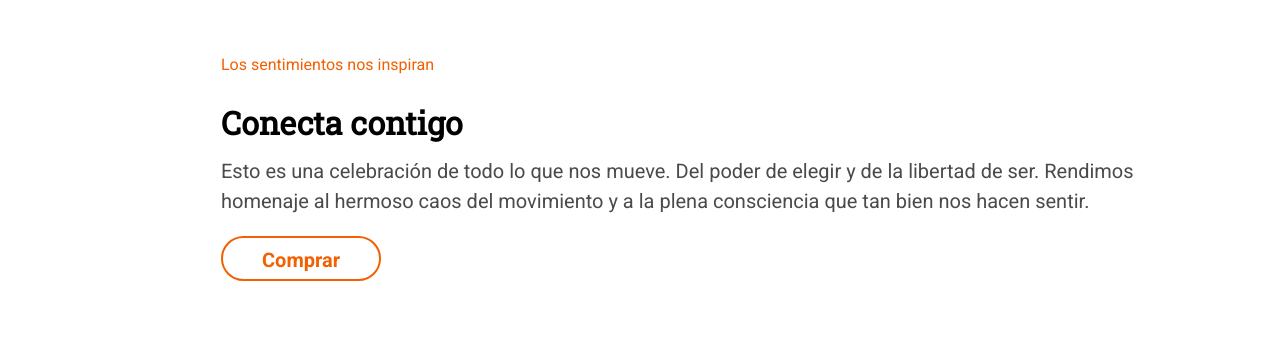
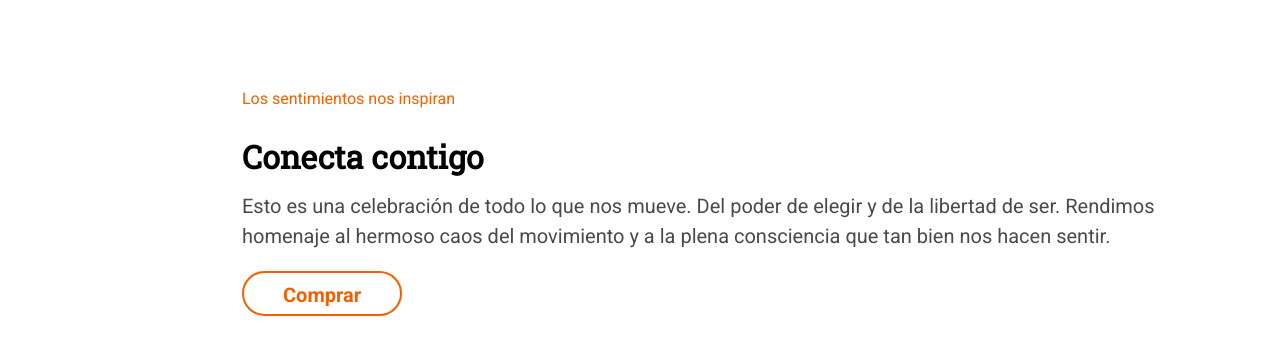
Before and after one commit to Adalab/modulo-1-evaluacion-final-lauramorenochico, a website: page src/html/index.html in a window 1280 px wide. Shown: the part 503-842 px from the top of the page. Drawn offline with nearby package versions, Linux system fonts and the light colour scheme; files that its build step writes are made by us from their sources.

Commit message:
final version

```diff
--- a/src/scss/layout/_main_section1.scss
+++ b/src/scss/layout/_main_section1.scss
@@ -1,4 +1,7 @@
+.section1 {
+  padding: 34.2px 12px 51px 21px;
 
+}
 .section1-title1 {
   font-size: 16px;
   font-family: "Roboto";
```
